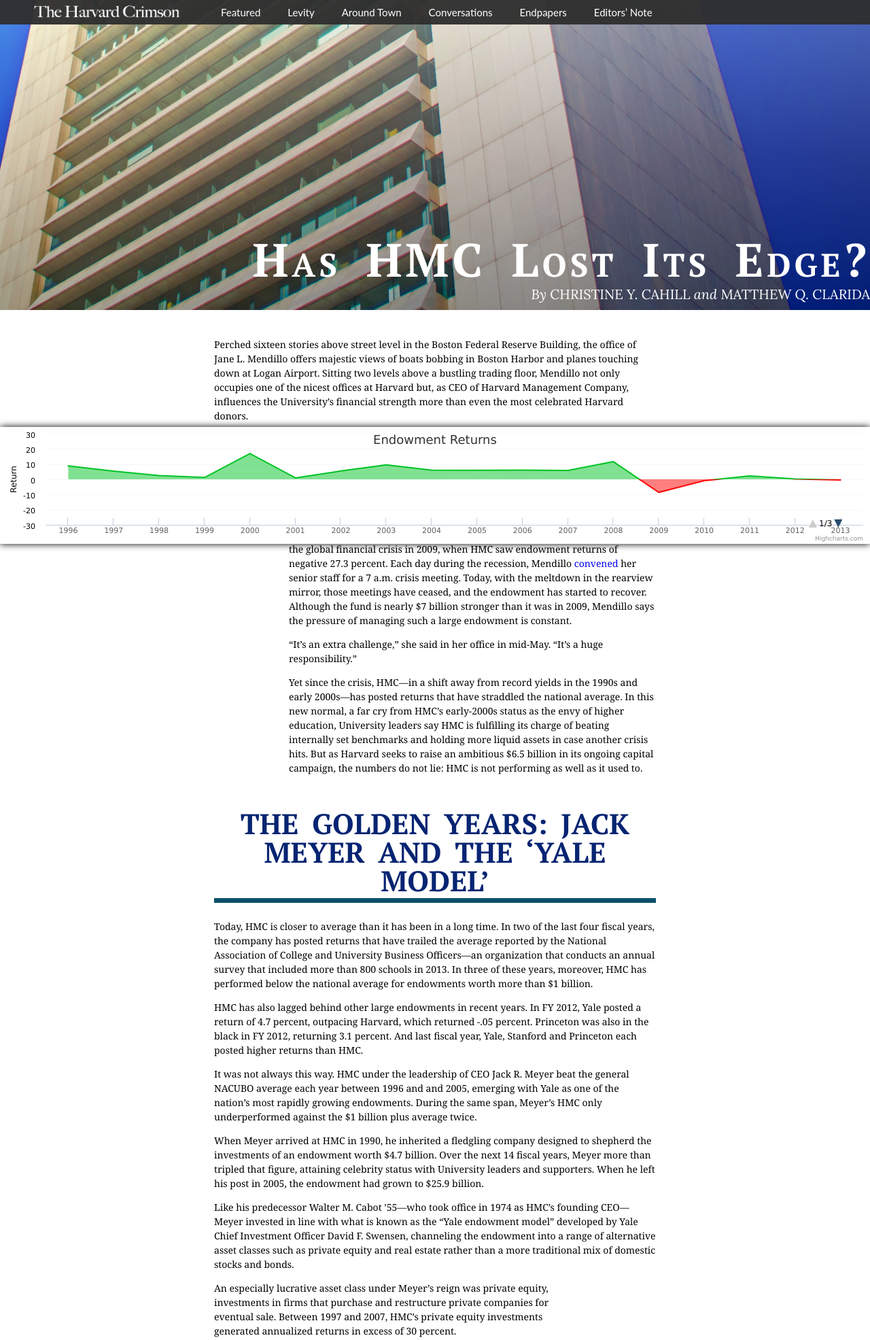
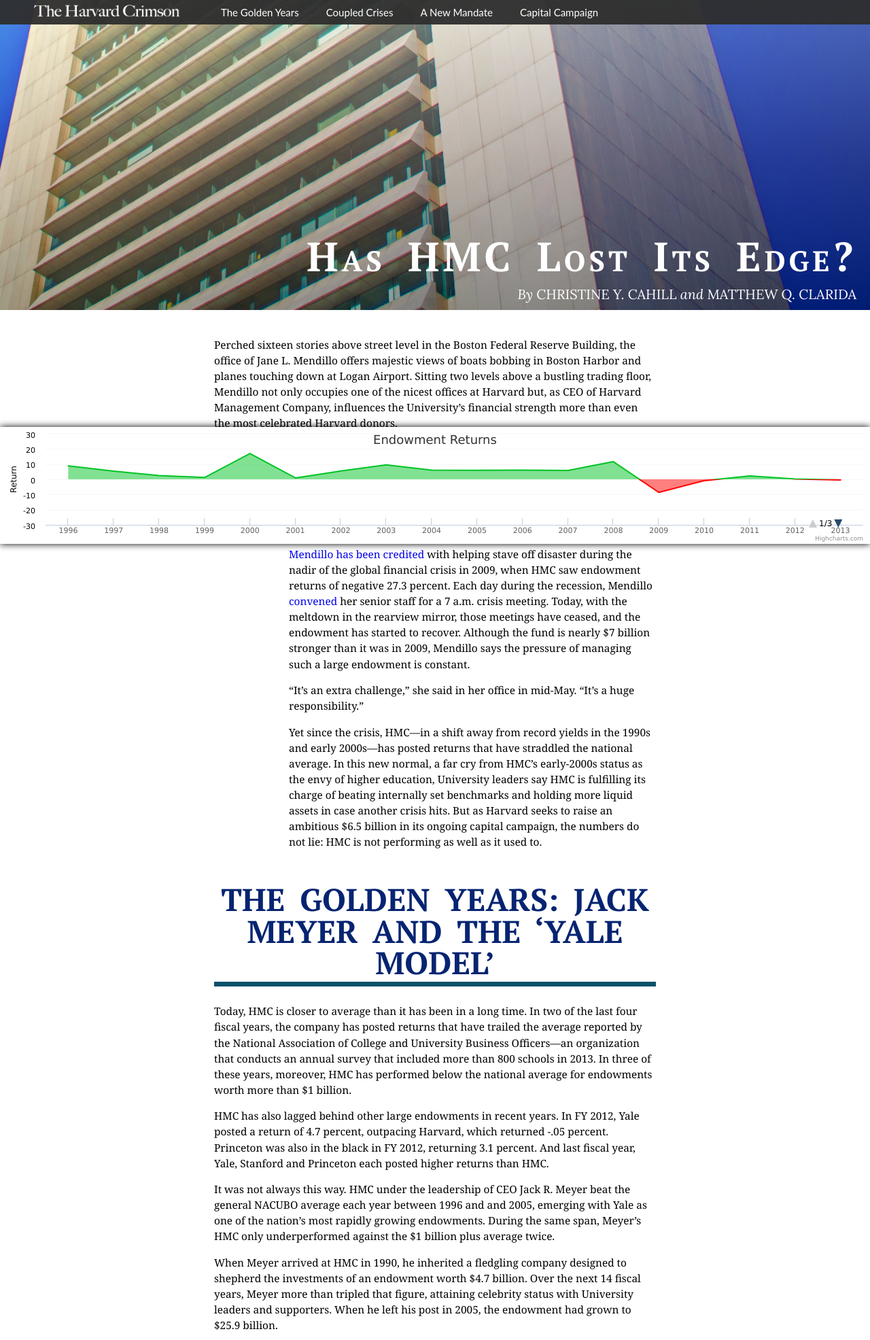
Before and after one commit to harvard-crimson/hmc, a PHP site: the page made by HMC graph/HMC graph.html in a window 1280 px wide. Shown: the top 1971 px of the page at 68% size. Run offline with PHP 8.4, Linux system fonts and the light colour scheme.

Commit message:
added section links

```diff
--- a/HMC graph/HMC graph.html
+++ b/HMC graph/HMC graph.html
@@ -21,12 +21,10 @@
                     <img src="../assets/img/logo.png" height="18" width="215">
                 </a>
                 <ul class="header-nav">
-                    <a href="#featured"><li>Featured</li></a>
-                    <a href="#levity"><li>Levity</li></a>
-                    <a href="#around-town"><li>Around Town</li></a>
-                    <a href="#conversations"><li>Conversations</li></a>
-                    <a href="#Endpapers"><li>Endpapers</li></a>
-                    <a href="#editors-note"><li>Editors&rsquo; Note</li></a>
+                    <a href="#golden-years"><li>The Golden Years</li></a>
+                    <a href="#coupled-crises"><li>Coupled Crises</li></a>
+                    <a href="#new-mandate"><li>A New Mandate</li></a>
+                    <a href="#campaign"><li>Capital Campaign</li></a>
                 </ul>
             </div>
         </header>
@@ -61,6 +59,7 @@
                         <p>Yet since the crisis, HMC—in a shift away from record yields in the 1990s and early 2000s—has posted returns that have straddled the national average. In this new normal, a far cry from HMC’s early-2000s status as the envy of higher education, University leaders say HMC is fulfilling its charge of beating internally set benchmarks and holding more liquid assets in case another crisis hits. But as Harvard seeks to raise an ambitious $6.5 billion in its ongoing capital campaign, the numbers do not lie: HMC is not performing as well as it used to. </p>
                     </section>
                     <section>
+                        <a class="section-anchor" id="golden-years"></a>
                         <h2 class="pt-serif">THE GOLDEN YEARS: JACK MEYER AND THE ‘YALE MODEL’ </h2>
                         <p>Today, HMC is closer to average than it has been in a long time. In two of the last four fiscal years, the company has posted returns that have trailed the average reported by the National Association of College and University Business Officers—an organization that conducts an annual survey that included more than 800 schools in 2013. In three of these years, moreover, HMC has performed below the national average for endowments worth more than $1 billion. </p>
 
@@ -107,7 +106,8 @@
 
                     </section>
                     <section>
-                        <h2 class="pt-serif highlight-trigger">COUPLED CRISES </h2>
+                        <a class="section-anchor" id="coupled-crises"></a>
+                        <h2 class="pt-serif highlight-trigger">COUPLED CRISES</h2>
                         <p>In the early 2000s, Harvard's endowment, buoyed by its private equity holdings, was still soaring. It would take a financial crisis that penalized institutions with illiquid holdings, along with turnover at the top of HMC, to bring the company back to the pack. </p>
 
                         <p>By the 2000s, Meyer had emerged as the confident, unapologetic face of HMC. But facing a <a target="_blank" href="http://www.thecrimson.com/article/2003/12/12/alums-decry-university-investor-salaries-harvard/">chorus of criticism from alumni</a> and other Harvard supporters over the compensation of HMC’s high-level executives, Meyer left the company in September 2005, taking about 30 of the firm’s investment professionals with him to the private sector. </p>
@@ -120,9 +120,6 @@
                             </div>
                         </div>
                         <p>His departure marked the beginning of a period of uncertainty about the direction of HMC. The <a target="_blank" href="http://www.thecrimson.com/article/2005/10/17/el-erian-to-lead-hmc-top-bond/">Corporation tapped Mohamed A. El-Erian</a>, a managing director at Pacific Investment Management Company with no ties to the University or experience with institutional funding, to succeed Meyer. But less than two years later, <a target="_blank" href="http://www.thecrimson.com/article/2007/9/11/endowment-chief-to-step-down-the/">El-Erian resigned his post</a> after leading HMC to a 23 percent return in FY 2007, throwing the company’s helm into disarray.</p>
-
-
-
 
                         <p>On the eve of a global financial crisis, and while the University’s core leadership in Cambridge was being reshuffled as well, the high leadership turnover caused unwelcome variability at HMC. When Mendillo arrived as the <a target="_blank" href="http://www.thecrimson.com/article/2008/3/31/mendillo-to-return-to-hmc-after/">firm’s new permanent CEO</a> in July 2008 after six years managing the endowment at Wellesley College and over a decade at HMC before that, she found a firm still reeling from the repeated changes in management. </p>
 
@@ -141,6 +138,7 @@
 
                     </section>
                     <section>
+                        <a class="section-anchor" id="new-mandate"></a>
                         <h2 class="pt-serif highlight-trigger">A NEW MANDATE, AND NEW TRADEOFFS</h2>
                         <p>The financial crisis had an immediate and lasting impact on all parts of Harvard, from HMC’s offices at the Boston Fed to the headquarters of the Faculty of Arts and Sciences in Harvard Yard. As University officials <a target="_blank" href="http://www.thecrimson.com/article/2009/5/11/fas-announces-broad-array-of-budget/">enacted painful budget cuts and staff reductions</a>, leadership began to rethink how to make HMC work for Harvard. </p>
 
@@ -171,6 +169,7 @@
                         <p>“When you take cash that you’re not investing in what you think are the most ambitious possibilities, you are using it for a safety net,” Faust said in an interview in May. “That will have an effect on the performance of the endowment.”</p>
                     </section>
                     <section>
+                        <a class="section-anchor" id="campaign"></a>
                         <h2 class="pt-serif highlight-trigger">AMBITIOUS CAMPAIGN, AVERAGE RETURNS </h2>
 
                         <p>HMC’s returns of late are modest compared to the company’s pre-crisis performance, but even so, <a target="_blank" href="http://www.hmc.harvard.edu/investment-management/performance-history.html">recent HMC annual reports</a> have emphasized the strength of the endowment’s recovery. And while a dollar donated to Harvard today may not yield the same astronomical returns that it would have two decades ago, many University supporters say they trust HMC’s record.</p>
--- a/style.css
+++ b/style.css
@@ -14,6 +14,7 @@ body {
 	width: 100%;
 	height: 100%;
     padding:0;
+    font-size: 14px;
 }
 div {
     display:block;
@@ -295,6 +296,7 @@ header > h1 .pt-serif {
     width: 100%;
     color:white;
     font-size: 4.3em;
+    margin-left: -20px;
 }
 
 
@@ -309,6 +311,7 @@ header > h1 .pt-serif {
     text-align: right;
     opacity: 1;
     color:white;
+    margin-left: -20px;
 }
 
 #article .byline > a {
@@ -320,7 +323,7 @@ header > h1 .pt-serif {
     font-family: 'Georgia', sans-serif;
     max-width: 650px;
     margin: 40px auto 0;
-    font-size: 14px;
+    font-size: 1.1em;
     line-height: 1.5em;
 }
 
@@ -344,8 +347,12 @@ header > h1 .pt-serif {
     background: -webkit-linear-gradient(rgba(0,0,0,1),rgba(255,0,0,.3), rgba(255,0,0,0)); /* For Safari 5.1 to 6.0 */
     background: -o-linear-gradient(rgba(0,0,0,1),rgba(255,0,0,.3), rgba(255,0,0,0)); /* For Opera 11.1 to 12.0 */
     background: -moz-linear-gradient(rgba(0,0,0,1),rgba(255,0,0,.3), rgba(255,0,0,0)); /* For Firefox 3.6 to 15 */
-    background: linear-gradient(rgba(255,0,0,0),rgba(40,0,0,.6),rgba(0,0,0,1)); /* Standard syntax (must be last) */(rgba(0,0,0,1),rgba(30,0,0,.3), rgba(255,0,0,0)); /* Standard syntax (must be last) */
+    background: linear-gradient(rgba(255,0,0,0),rgba(40,0,0,.6),rgba(0,0,0,1)); /* Standard syntax (must be last) */
     opacity: 1;
+}
+
+#article-header div {
+    padding-right: 20px;
 }
 
 
@@ -400,6 +407,16 @@ header > h1 .pt-serif {
     font-style: italic;
     line-height: 1.5em;
 }
+
+
+.section-anchor {
+    display: block;
+    position: relative;
+    top: -50px;
+}
+
+
+
 
 @media (max-width: 1000px) {
     #statue {
```
